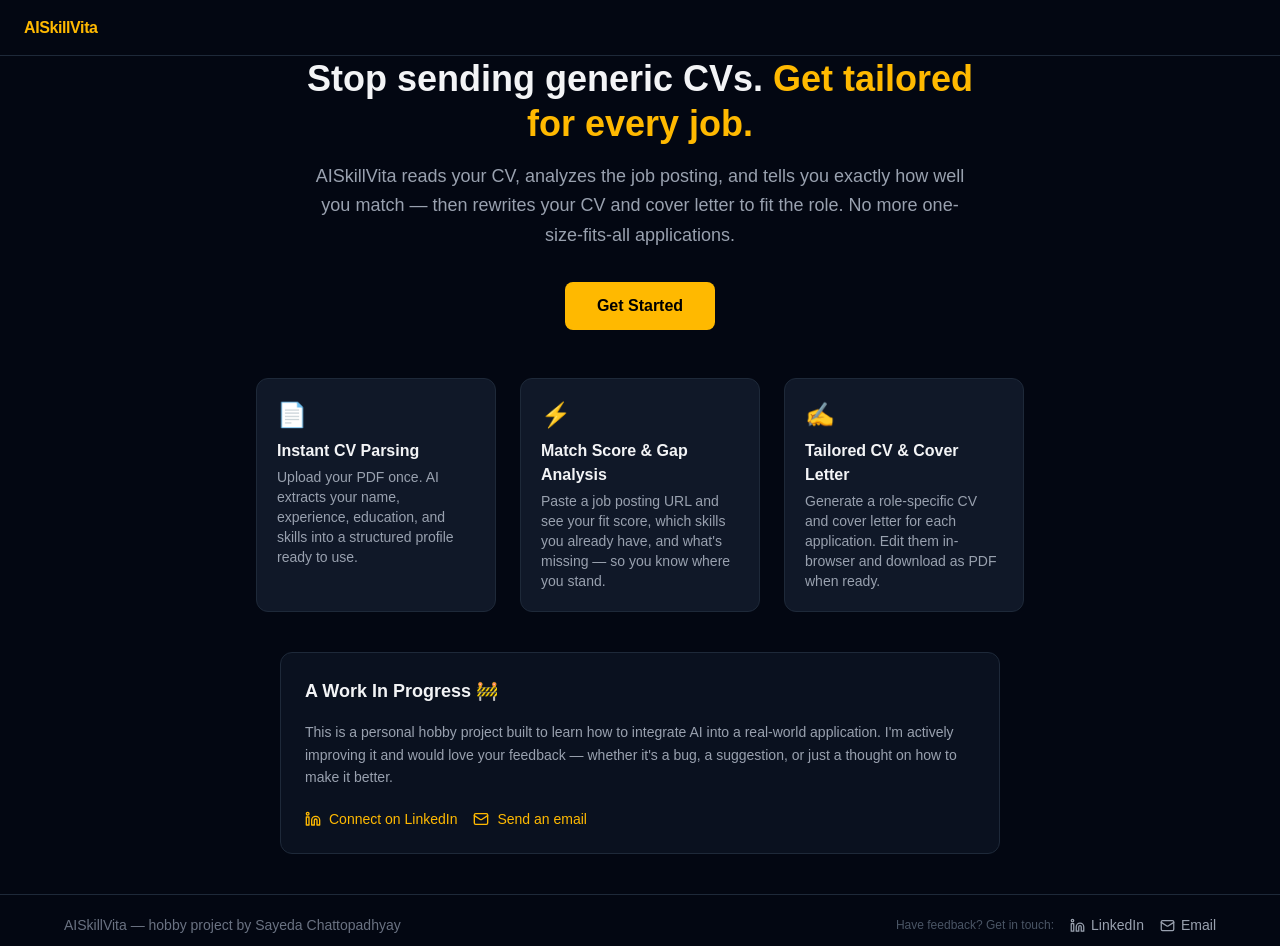
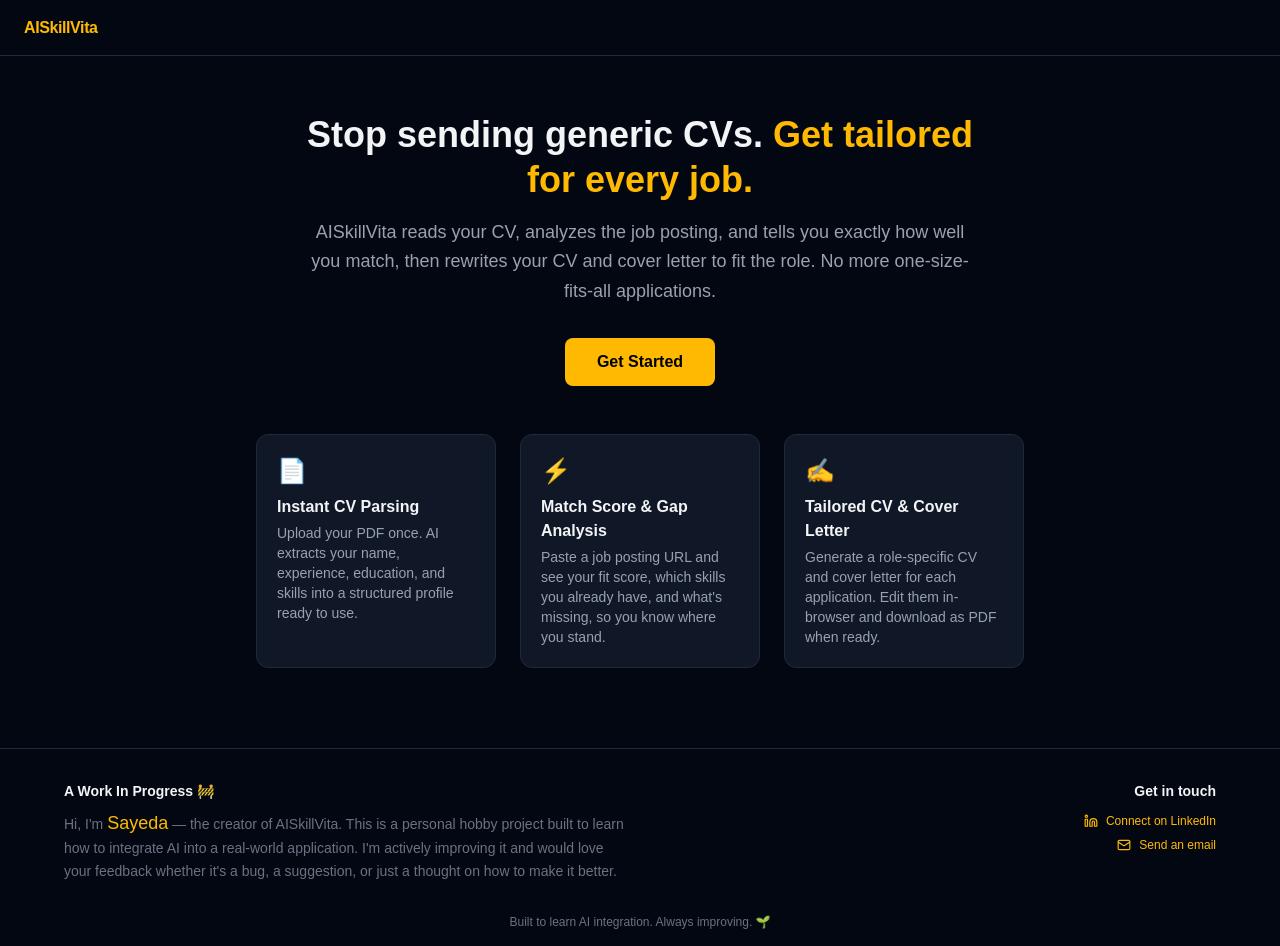
Before and after one commit to sayeda-chattopadhyay/aiskillvita, a Next.js app: page / in a window 1280 px wide. Shown: the top 946 px of the page. Built offline with nearby package versions, Linux system fonts and the light colour scheme.

Commit message:
Add Footer content

```diff
--- a/src/app/layout.tsx
+++ b/src/app/layout.tsx
@@ -2,7 +2,7 @@
 import { Geist, Geist_Mono } from "next/font/google";
 import "./globals.css";
 import { Navbar } from "@/components/layout/Navbar";
-import { Footer } from "@/components/layout/Footer";
+
 
 const geistSans = Geist({
   variable: "--font-geist-sans",
@@ -31,7 +31,6 @@
       >
         <Navbar />
         <div className="pt-14">{children}</div>
-        <Footer />
       </body>
     </html>
   );
--- a/src/app/page.tsx
+++ b/src/app/page.tsx
@@ -1,10 +1,11 @@
 import Link from "next/link";
+import { Footer } from "@/components/layout/Footer";
 
 export default function Home() {
   return (
-    <div className="min-h-screen bg-gray-950 text-gray-100 flex flex-col">
+    <div className="min-h-screen bg-gray-950 text-gray-100 flex flex-col pt-14">
       {/* Hero */}
-      <main className="flex-1 flex flex-col items-center justify-center text-center px-6 gap-8">
+      <main className="flex-1 flex flex-col items-center justify-center text-center px-6 gap-8 ">
         <div className="space-y-4 max-w-2xl">
           <h1 className="text-4xl font-bold leading-tight">
             Stop sending generic CVs.{" "}
@@ -12,7 +13,7 @@
           </h1>
           <p className="text-gray-400 text-lg leading-relaxed">
             AISkillVita reads your CV, analyzes the job posting, and tells you
-            exactly how well you match — then rewrites your CV and cover letter
+            exactly how well you match, then rewrites your CV and cover letter
             to fit the role. No more one-size-fits-all applications.
           </p>
         </div>
@@ -39,7 +40,7 @@
             <h3 className="font-semibold mb-1">Match Score & Gap Analysis</h3>
             <p className="text-gray-400 text-sm">
               Paste a job posting URL and see your fit score, which skills you
-              already have, and what&apos;s missing — so you know where you
+              already have, and what&apos;s missing, so you know where you
               stand.
             </p>
           </div>
@@ -53,36 +54,7 @@
           </div>
         </div>
       </main>
-
-      {/* About This Project */}
-      <section className="px-6 py-10 max-w-3xl mx-auto w-full">
-        <div className="border border-gray-800 rounded-xl p-6 bg-gray-900/60 space-y-4">
-          <h2 className="text-lg font-semibold text-gray-100">A Work In Progress 🚧</h2>
-          <p className="text-gray-400 text-sm leading-relaxed">
-            This is a personal hobby project built to learn how to integrate AI into a real-world
-            application. I&apos;m actively improving it and would love your feedback — whether
-            it&apos;s a bug, a suggestion, or just a thought on how to make it better.
-          </p>
-          <div className="flex flex-wrap gap-4 pt-1">
-            <a
-              href="https://www.linkedin.com/in/YOUR_LINKEDIN_URL"
-              target="_blank"
-              rel="noopener noreferrer"
-              className="inline-flex items-center gap-2 text-sm text-amber-400 hover:text-amber-300 transition-colors"
-            >
-              <svg xmlns="http://www.w3.org/2000/svg" width="16" height="16" viewBox="0 0 24 24" fill="none" stroke="currentColor" strokeWidth="2" strokeLinecap="round" strokeLinejoin="round"><path d="M16 8a6 6 0 0 1 6 6v7h-4v-7a2 2 0 0 0-2-2 2 2 0 0 0-2 2v7h-4v-7a6 6 0 0 1 6-6z"/><rect width="4" height="12" x="2" y="9"/><circle cx="4" cy="4" r="2"/></svg>
-              Connect on LinkedIn
-            </a>
-            <a
-              href="mailto:YOUR_EMAIL"
-              className="inline-flex items-center gap-2 text-sm text-amber-400 hover:text-amber-300 transition-colors"
-            >
-              <svg xmlns="http://www.w3.org/2000/svg" width="16" height="16" viewBox="0 0 24 24" fill="none" stroke="currentColor" strokeWidth="2" strokeLinecap="round" strokeLinejoin="round"><rect width="20" height="16" x="2" y="4" rx="2"/><path d="m22 7-8.97 5.7a1.94 1.94 0 0 1-2.06 0L2 7"/></svg>
-              Send an email
-            </a>
-          </div>
-        </div>
-      </section>
+      <Footer />
     </div>
   );
 }
--- a/src/components/layout/Footer.tsx
+++ b/src/components/layout/Footer.tsx
@@ -1,38 +1,63 @@
-import { Linkedin, Mail } from "lucide-react";
+import { Mail } from "lucide-react";
 
 export function Footer() {
   return (
-    <footer className="border-t border-gray-800 bg-gray-950 px-8 py-5">
-      <div className="max-w-6xl mx-auto flex flex-col sm:flex-row items-center justify-between gap-4 text-sm text-gray-500">
-        {/* Left */}
-        <p>AISkillVita — hobby project by Sayeda Chattopadhyay</p>
+    <footer className="border-t border-gray-800 bg-gray-950 px-8 py-8 mt-20">
+      <div className="max-w-6xl mx-auto grid grid-cols-1 sm:grid-cols-2 gap-8">
+        {/* Left — About the project */}
+        <div className="space-y-2">
+          <h2 className="text-sm font-semibold text-gray-100">
+            A Work In Progress 🚧
+          </h2>
+          <p className="text-gray-500 text-sm leading-relaxed">
+            Hi, I&apos;m <span className="text-amber-400 text-lg">Sayeda</span>{" "}
+            — the creator of AISkillVita. This is a personal hobby project built
+            to learn how to integrate AI into a real-world application. I&apos;m
+            actively improving it and would love your feedback whether it&apos;s
+            a bug, a suggestion, or just a thought on how to make it better.
+          </p>
+        </div>
 
-        {/* Right */}
-        <div className="flex items-center gap-4">
-          <span className="text-gray-600 text-xs">Have feedback? Get in touch:</span>
+        {/* Right — Get in touch */}
+        <div className="space-y-3 sm:text-right">
+          <h2 className="text-sm font-semibold text-gray-100">Get in touch</h2>
+          <div className="flex flex-col gap-2 sm:items-end">
             <a
-            href="https://www.linkedin.com/in/YOUR_LINKEDIN_URL"
+              href="https://www.linkedin.com/in/sayedac/"
               target="_blank"
               rel="noopener noreferrer"
-            className="flex items-center gap-1.5 text-gray-400 hover:text-amber-400 transition-colors"
-            aria-label="LinkedIn"
+              className="inline-flex items-center gap-2 text-xs text-amber-400 hover:text-gray-400  transition-colors"
             >
-            <Linkedin size={15} />
-            LinkedIn
+              <svg
+                xmlns="http://www.w3.org/2000/svg"
+                width="14"
+                height="14"
+                viewBox="0 0 24 24"
+                fill="none"
+                stroke="currentColor"
+                strokeWidth="2"
+                strokeLinecap="round"
+                strokeLinejoin="round"
+              >
+                <path d="M16 8a6 6 0 0 1 6 6v7h-4v-7a2 2 0 0 0-2-2 2 2 0 0 0-2 2v7h-4v-7a6 6 0 0 1 6-6z" />
+                <rect width="4" height="12" x="2" y="9" />
+                <circle cx="4" cy="4" r="2" />
+              </svg>
+              Connect on LinkedIn
             </a>
             <a
-            href="mailto:YOUR_EMAIL"
-            className="flex items-center gap-1.5 text-gray-400 hover:text-amber-400 transition-colors"
-            aria-label="Email"
+              href="mailto:sayeda.b@gmail.com"
+              className="inline-flex items-center gap-2 text-xs text-amber-400 hover:text-gray-400 transition-colors"
             >
-            <Mail size={15} />
-            Email
+              <Mail size={14} />
+              Send an email
             </a>
+          </div>
         </div>
       </div>
 
       {/* Bottom line */}
-      <p className="text-center text-xs text-gray-700 mt-3">
+      <p className="text-center text-xs text-gray-500 mt-8">
         Built to learn AI integration. Always improving. 🌱
       </p>
     </footer>
```
Lines whose indentation alone changed are shown as unchanged.
